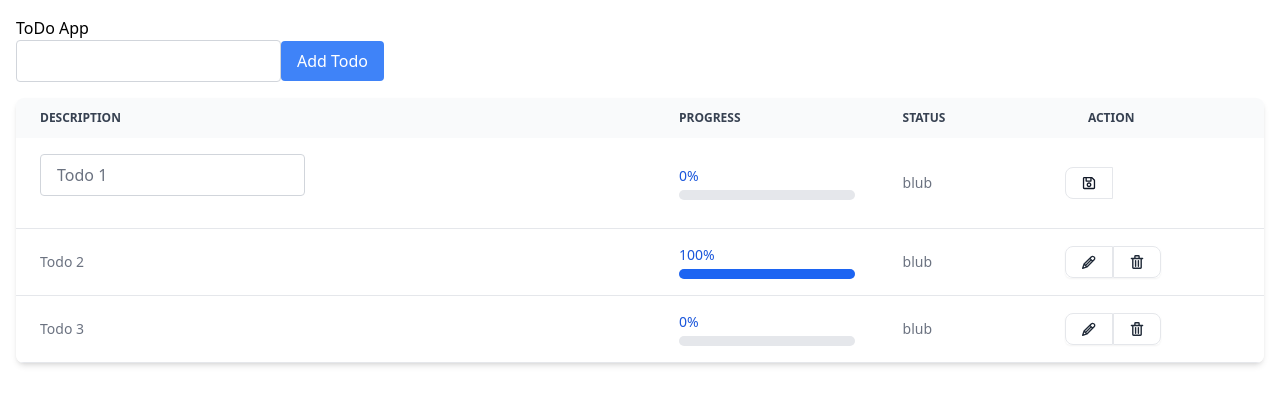
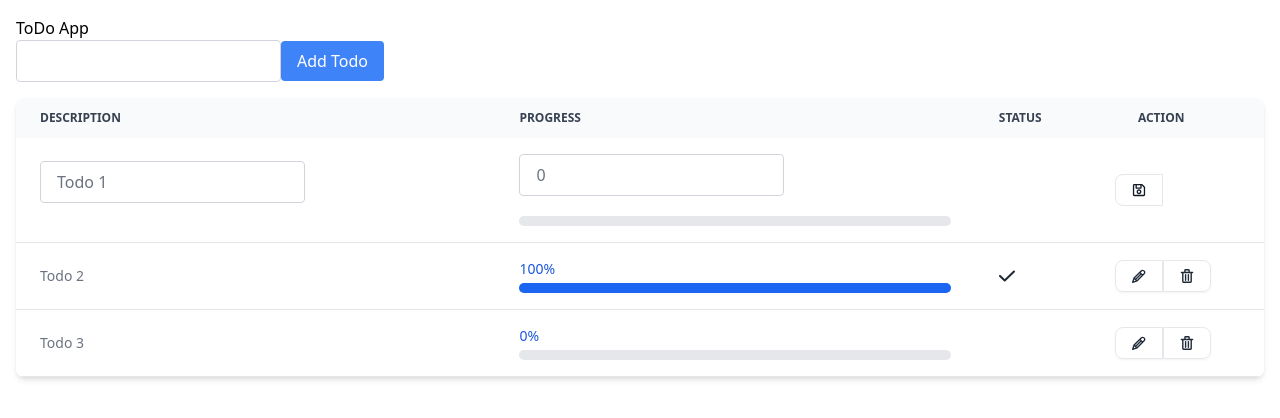
Before and after one commit to joelgrimberg/PlaywrightWorkshop, a Next.js app: page / in a window 1280 px wide. Both pictures are taken after a click on the button 1002 px from the left and 171 px from the top of the page. Shown: the top 418 px of the page. Built offline with nearby package versions, Linux system fonts and the light colour scheme.

Commit message:
Automatically mark tasks as done when the progress is at 100%

```diff
--- a/pages/api/todos.js
+++ b/pages/api/todos.js
@@ -7,60 +7,75 @@ const todos = [
 let nextId = todos.length + 1;
 
 export default function handler(req, res) {
-  switch (req.method) {
-    // Handle GET request
+  const { method, body } = req;
+
+  switch (method) {
     case "GET":
-      res.status(200).json(todos);
+      handleGetRequest(res);
       break;
 
-    // Handle POST request
     case "POST":
-      const newTodo = req.body;
-      if (!newTodo) {
-        res.status(400).json({ error: "New todo is missing" });
-        break;
-      }
-      newTodo.id = nextId++;
-      newTodo.percentageCompleted = 0;
-      todos.push(newTodo);
-      res.status(201).json(newTodo);
+      handlePostRequest(body, res);
       break;
 
-    // Handle PUT request
     case "PUT":
-      const updatedTodo = req.body;
-      if (!updatedTodo || !updatedTodo.id) {
-        res.status(400).json({ error: "Updated todo or todo id is missing" });
-        break;
-      }
-      const index = todos.findIndex((todo) => todo.id === updatedTodo.id);
-      if (index === -1) {
-        res.status(404).json({ error: "Todo not found" });
-        break;
-      }
-      todos.splice(index, 1, updatedTodo);
-      res.status(200).json(updatedTodo);
+      handlePutRequest(body, res);
       break;
 
-    // Handle DELETE request
     case "DELETE":
-      const id = req.body.id;
-      if (!id) {
-        res.status(400).json({ error: "Todo id is missing" });
-        break;
-      }
-      const indexToDelete = todos.findIndex((todo) => todo.id === id);
-      if (indexToDelete === -1) {
-        res.status(404).json({ error: "Todo not found" });
-        break;
-      }
-      const deletedTodo = todos.splice(indexToDelete, 1)[0];
-      res.status(200).json(deletedTodo);
+      handleDeleteRequest(body, res);
       break;
 
-    // Handle invalid request method
     default:
       res.status(405).end();
       break;
   }
 }
+
+function handleGetRequest(res) {
+  res.status(200).json(todos);
+}
+
+function handlePostRequest(newTodo, res) {
+  if (!newTodo) {
+    res.status(400).json({ error: "New todo is missing" });
+    return;
+  }
+
+  newTodo.id = nextId++;
+  newTodo.percentageCompleted = 0;
+  todos.push(newTodo);
+  res.status(201).json(newTodo);
+}
+
+function handlePutRequest(updatedTodo, res) {
+  if (!updatedTodo || !updatedTodo.id) {
+    res.status(400).json({ error: "Updated todo or todo id is missing" });
+    return;
+  }
+
+  const index = todos.findIndex((todo) => todo.id === updatedTodo.id);
+  if (index === -1) {
+    res.status(404).json({ error: "Todo not found" });
+    return;
+  }
+
+  todos[index] = updatedTodo;
+  res.status(200).json(updatedTodo);
+}
+
+function handleDeleteRequest(id, res) {
+  if (!id) {
+    res.status(400).json({ error: "Todo id is missing" });
+    return;
+  }
+
+  const indexToDelete = todos.findIndex((todo) => todo.id === id);
+  if (indexToDelete === -1) {
+    res.status(404).json({ error: "Todo not found" });
+    return;
+  }
+
+  const deletedTodo = todos.splice(indexToDelete, 1)[0];
+  res.status(200).json(deletedTodo);
+}
--- a/pages/index.js
+++ b/pages/index.js
@@ -7,7 +7,13 @@ const TodoApp = () => {
   const [todos, setTodos] = useState([]);
   const [newTodo, setNewTodo] = useState("");
   const [editTodo, setEditTodo] = useState(null);
+  const [fetchData, setFetchData] = useState(true);
 
+  const triggerDataFetch = () => setFetchData((t) => !t);
+
+  useEffect(() => {
+    fetchTodos();
+  }, [fetchData]);
   useEffect(() => {
     fetchTodos();
   }, []);
@@ -29,24 +35,40 @@ const TodoApp = () => {
     }
   };
 
-  const updateTodo = async (todoId, newDescription) => {
+  const updateTodo = async (
+    todoId,
+    newDescription,
+    newPercentageCompleted,
+    newStatus
+  ) => {
     try {
+      if (newPercentageCompleted === 100) {
+        newStatus = true;
+      } else {
+        newStatus = false;
+      }
       const response = await fetch(API_URL, {
         method: "PUT",
         headers: {
           "Content-Type": "application/json",
         },
-        body: JSON.stringify({ id: todoId, description: newDescription }),
+        body: JSON.stringify({
+          id: todoId,
+          description: newDescription,
+          percentageCompleted: newPercentageCompleted,
+          completed: newStatus,
+        }),
       });
       const data = await response.json();
       const updatedTodos = todos.map((todo) => {
         if (todo.id === todoId) {
-          return { ...todo, description: newDescription };
+          setTodos([...todos, data]);
         }
         return todo;
       });
       setTodos(updatedTodos);
       setEditTodo(null);
+      triggerDataFetch();
     } catch (error) {
       console.error("Error updating todo:", error);
     }
@@ -145,11 +167,39 @@ const TodoApp = () => {
                 </td>
                 <td class="px-6 py-4">
                   <>
-                    <div class="flex justify-between mb-1">
-                      <span class="text-sm font-medium text-blue-700 dark:text-white">
-                        {todo.percentageCompleted + "%"}
-                      </span>
-                    </div>
+                    {editTodo === todo.id ? (
+                      <div class="flex justify-between mb-1">
+                        <input
+                          type="number"
+                          value={editTodo === todo.id ? todo.percentageCompleted : ""}
+                          onChange={(e) => {
+                            let value = parseInt(e.target.value);
+                            if (value < 0) {
+                              value = 0;
+                            } else if (value > 100) {
+                              value = 100;
+                            }
+                            const updatedTodos = todos.map((t) => {
+                              if (t.id === todo.id) {
+                                return {
+                                  ...t,
+                                  percentageCompleted: value,
+                                };
+                              }
+                              return t;
+                            });
+                            setTodos(updatedTodos);
+                          }}
+                          className="border border-gray-300 rounded px-4 py-2 mb-4"
+                        />
+                      </div>
+                    ) : (
+                      <div class="flex justify-between mb-1">
+                        <span class="text-sm font-medium text-blue-700 dark:text-white">
+                          {todo.percentageCompleted + "%"}
+                        </span>
+                      </div>
+                    )}
                     <div class="w-full bg-gray-200 rounded-full h-2.5 dark:bg-gray-700">
                       <div
                         class="bg-blue-600 h-2.5 rounded-full"
@@ -158,14 +208,39 @@ const TodoApp = () => {
                     </div>
                   </>
                 </td>
-                <td class="px-6 py-4">blub</td>
+                <td class="px-6 py-4">
+                  {todo.completed && (
+                    <svg
+                      className="w-4 h-4 text-gray-800 dark:text-white"
+                      aria-hidden="true"
+                      xmlns="http://www.w3.org/2000/svg"
+                      fill="none"
+                      viewBox="0 0 16 12"
+                    >
+                      <path
+                        stroke="currentColor"
+                        strokeLinecap="round"
+                        strokeLinejoin="round"
+                        strokeWidth="2"
+                        d="M1 5.917 5.724 10.5 15 1.5"
+                      />
+                    </svg>
+                  )}
+                </td>
                 <td>
                   {editTodo === todo.id ? (
                     <>
                       <button
                         type="button"
                         class="inline-flex items-center px-4 py-2 text-sm font-medium text-gray-900 bg-white border border-gray-200 rounded-s-lg hover:bg-gray-100 hover:text-blue-700 focus:z-10 focus:ring-2 focus:ring-blue-700 focus:text-blue-700 dark:bg-gray-700 dark:border-gray-600 dark:text-white dark:hover:text-white dark:hover:bg-gray-600 dark:focus:ring-blue-500 dark:focus:text-white"
-                        onClick={() => updateTodo(todo.id, todo.description)}
+                        onClick={() =>
+                          updateTodo(
+                            todo.id,
+                            todo.description,
+                            todo.percentageCompleted,
+                            todo.status
+                          )
+                        }
                       >
                         <FaRegSave />
                       </button>
```
